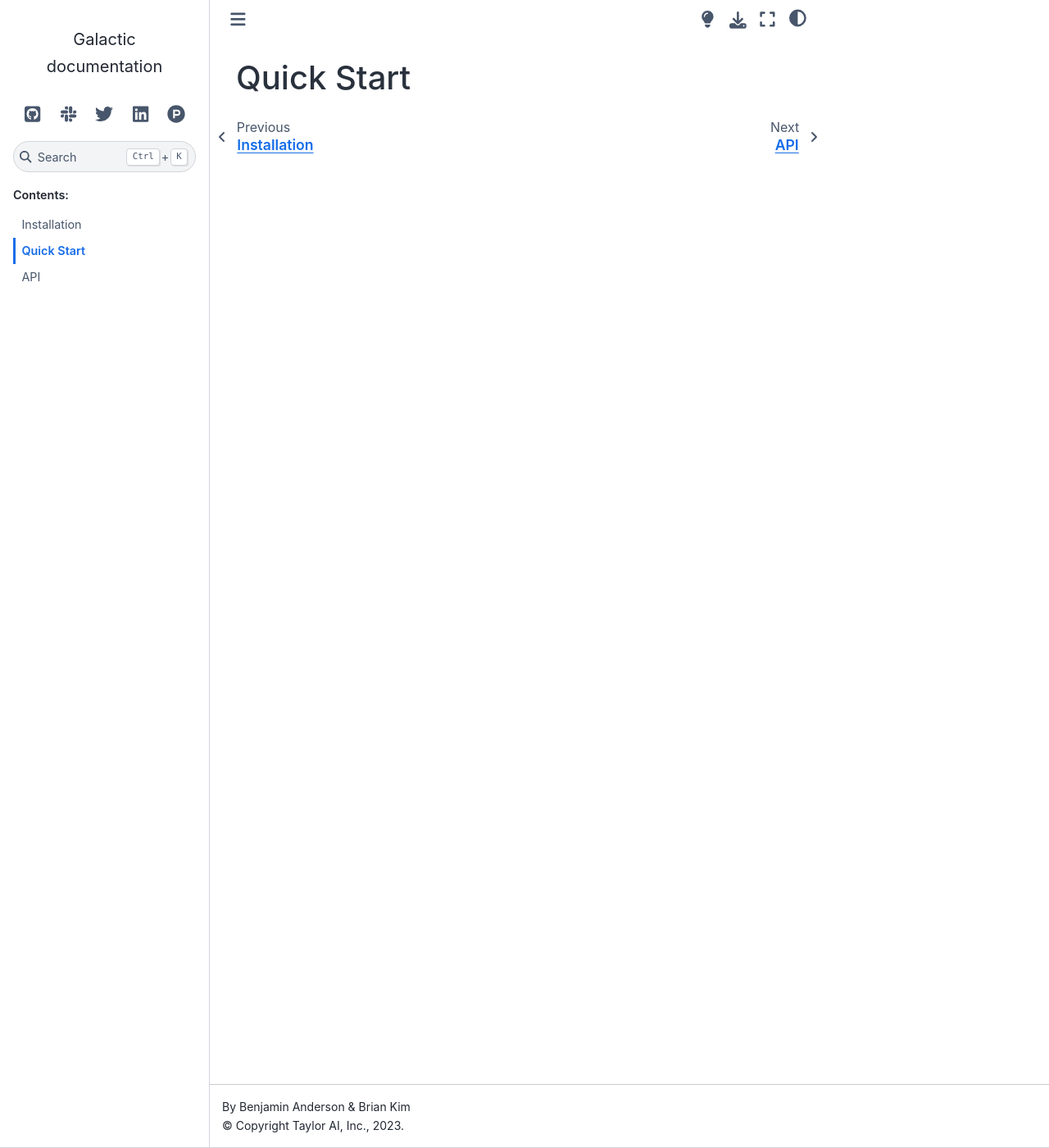
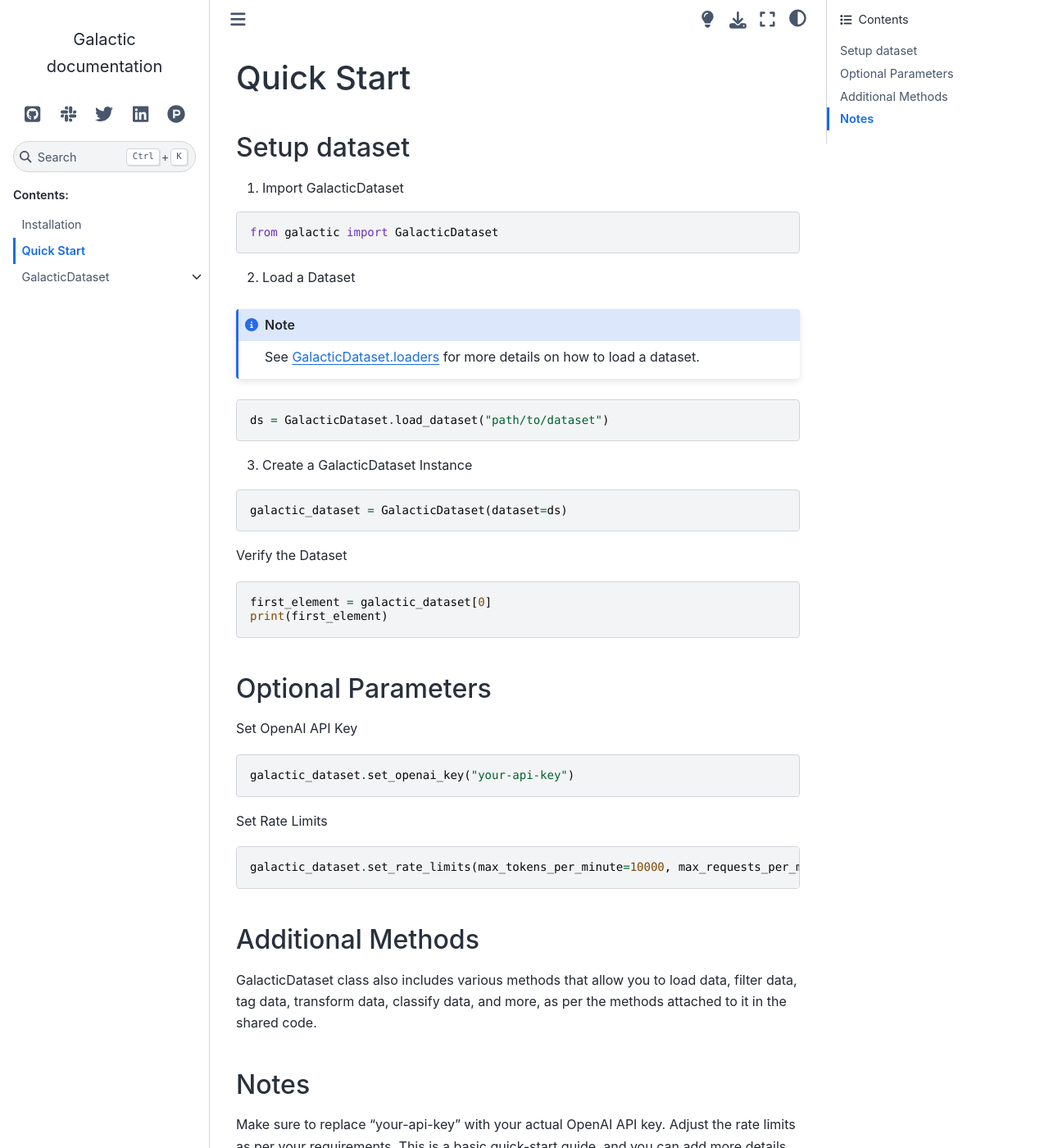
Before and after one commit to taylorai/galactic, a Sphinx documentation site: the page built from docs/quickstart.rst, in a window 1280 px wide and 1400 px high. Shown: the whole window at 82% size. Built offline with Sphinx 7.4.7 and the Sphinx Book theme 1.1.4, drawn with Linux system fonts in a browser that asks for light colours; some of the changed text lies outside the part shown.

Commit message:
GD submodules

```diff
--- a/docs/api.rst
+++ /dev/null
@@ -1,6 +0,0 @@
-API
-=================
-
-.. autoclass:: galactic.GalacticDataset
-   :members:
-   :inherited-members:
--- /dev/null
+++ b/docs/classifiers.rst
@@ -0,0 +1,5 @@
+classifiers
+=======
+
+.. automodule:: galactic.classifiers
+   :members:
--- /dev/null
+++ b/docs/clustering.rst
@@ -0,0 +1,5 @@
+clustering
+=======
+
+.. automodule:: galactic.clustering
+   :members:
--- /dev/null
+++ b/docs/embedding.rst
@@ -0,0 +1,5 @@
+embedding
+=======
+
+.. automodule:: galactic.embedding
+   :members:
--- /dev/null
+++ b/docs/filters.rst
@@ -0,0 +1,5 @@
+filters
+=======
+
+.. automodule:: galactic.filters
+   :members:
--- a/docs/index.rst
+++ b/docs/index.rst
@@ -16,7 +16,7 @@ Galactic is made available under the Apache 2.0 license.
 
    installation
    quickstart
-   api
+   GalacticDataset
 
 Indices and tables
 ==================
--- /dev/null
+++ b/docs/minhash.rst
@@ -0,0 +1,5 @@
+minhash
+=======
+
+.. automodule:: galactic.minhash_lsh
+   :members:
--- a/docs/quickstart.rst
+++ b/docs/quickstart.rst
@@ -1,2 +1,63 @@
 Quick Start
 =================
+
+Setup dataset
+-------------------
+
+1. Import GalacticDataset
+
+.. code:: python
+
+   from galactic import GalacticDataset
+
+
+2. Load a Dataset
+
+.. note::
+      See :doc:`GalacticDataset.loaders <loaders>` for more details on how to load a dataset.
+
+.. code:: python
+
+   ds = GalacticDataset.load_dataset("path/to/dataset")
+
+3. Create a GalacticDataset Instance
+
+
+.. code:: python
+
+   galactic_dataset = GalacticDataset(dataset=ds)
+
+
+Verify the Dataset
+
+.. code:: python
+
+   first_element = galactic_dataset[0]
+   print(first_element)
+
+Optional Parameters
+-------------------
+
+Set OpenAI API Key
+
+
+.. code:: python
+
+   galactic_dataset.set_openai_key("your-api-key")
+
+
+Set Rate Limits
+
+.. code:: python
+
+   galactic_dataset.set_rate_limits(max_tokens_per_minute=10000, max_requests_per_minute=100)
+
+Additional Methods
+-------------------
+GalacticDataset class also includes various methods that allow you to load data, filter data, tag data, transform data, classify data, and more, as per the methods attached to it in the shared code.
+
+Notes
+-------------------
+Make sure to replace "your-api-key" with your actual OpenAI API key.
+Adjust the rate limits as per your requirements.
+This is a basic quick-start guide, and you can add more details and refinements as per the specific functionalities and features provided by your GalacticDataset class. Also, remember to provide clear and concise documentation for each method in the class to help users understand how to use them effectively.
--- /dev/null
+++ b/docs/taggers.rst
@@ -0,0 +1,5 @@
+taggers
+=======
+
+.. automodule:: galactic.taggers
+   :members:
--- /dev/null
+++ b/docs/transforms.rst
@@ -0,0 +1,5 @@
+transforms
+=======
+
+.. automodule:: galactic.transforms
+   :members:
```
Also changed, not shown: docs/GalacticDataset.rst (added, +16 -0 lines), docs/loaders.rst (added, +7 -0 lines).
